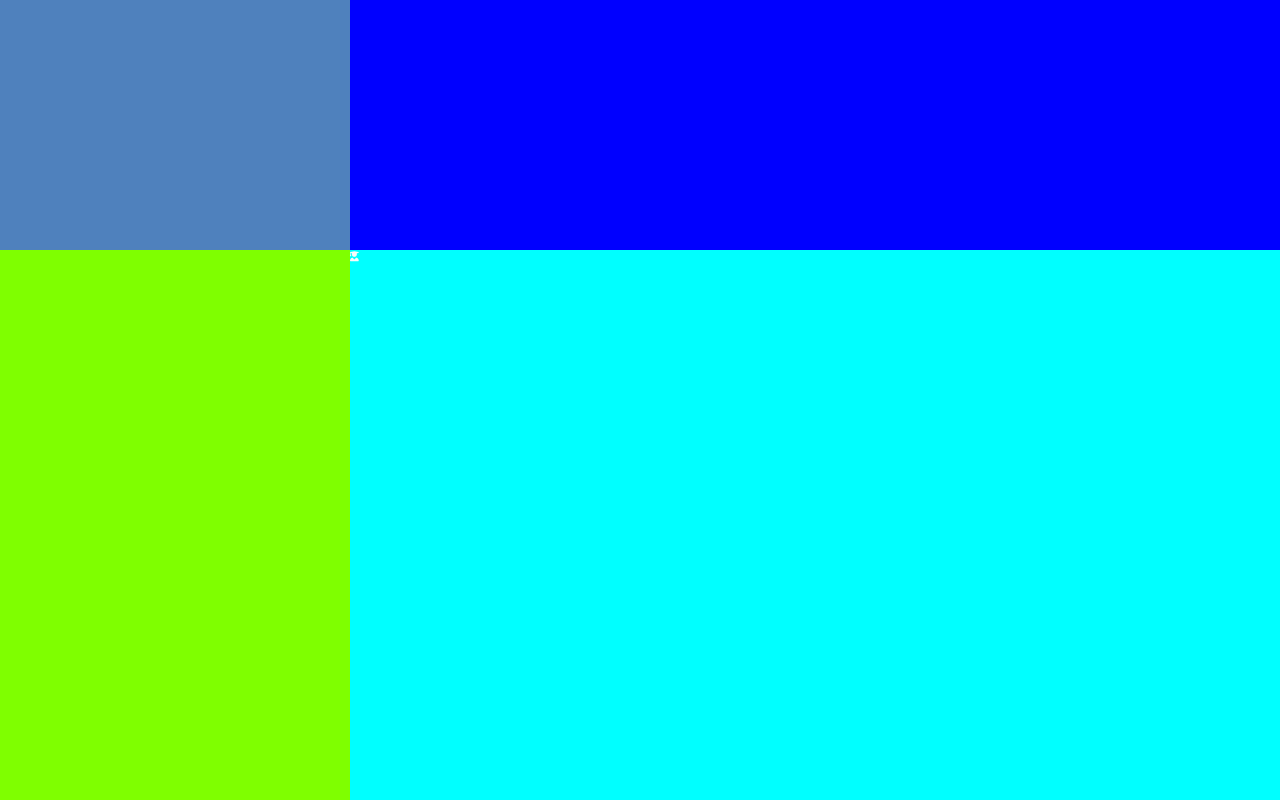
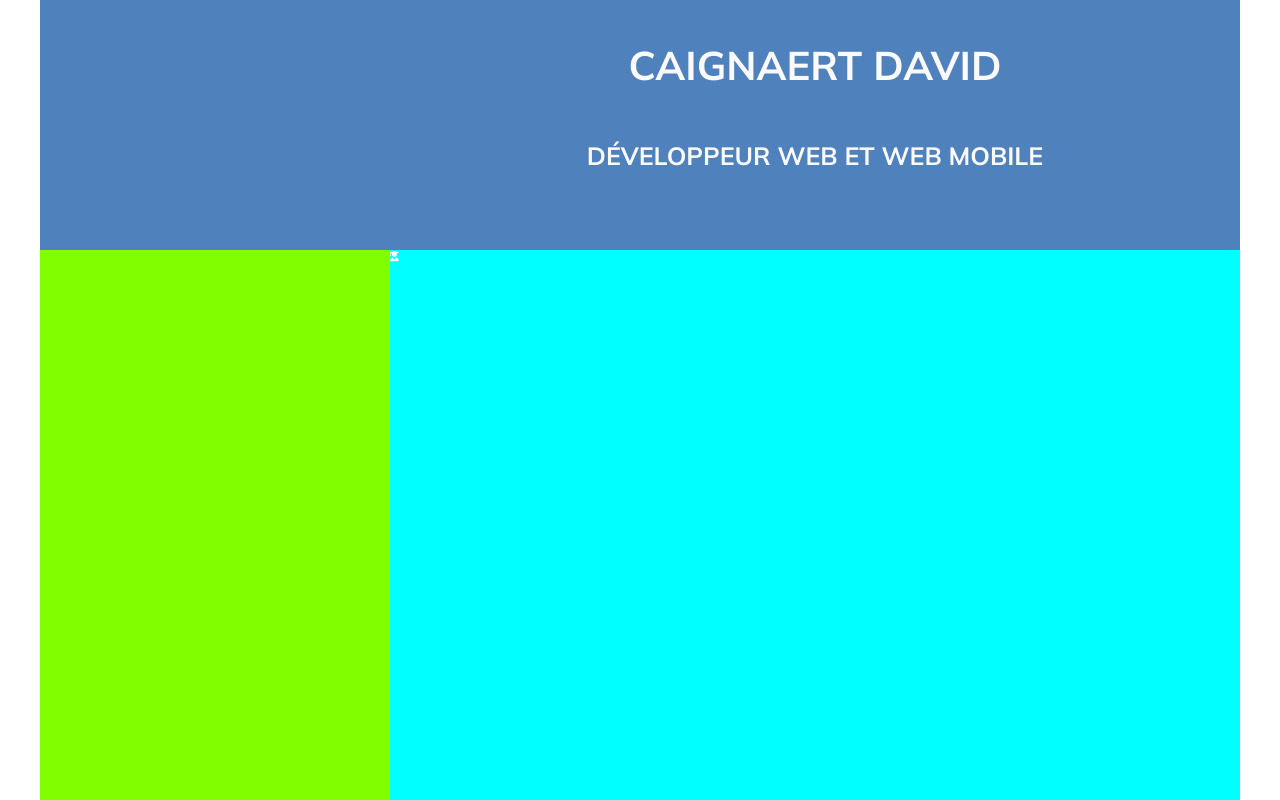
Before and after one commit to David-Caignaert/cv-david-caignaert, a website: page index.html in a window 1280 px wide. Shown: the top 800 px of the page. Drawn offline with Linux system fonts and the light colour scheme.

Commit message:
The header
mise en page et style du header

```diff
--- a/index.html
+++ b/index.html
@@ -19,7 +19,10 @@
   <body>
     <div class="grid__container">
       <div class="picture"></div>
-      <header></header>
+      <header>
+        <h1>caignaert david</h1>
+        <h2>développeur web et web mobile</h2>
+      </header>
       <aside class="aside">
         <div></div>
         <div></div>
--- a/scss/_base.scss
+++ b/scss/_base.scss
@@ -1,5 +1,8 @@
 html {
   font-size: 62.5%;
+  width: 120rem;
+  margin: auto;
+  background: white;
 }
 
 body {
--- a/scss/style.scss
+++ b/scss/style.scss
@@ -9,13 +9,28 @@
     "picture header" auto
     "aside main" 1fr
     / 350px auto;
+
+  height: 100vh;
 }
 
 //The header
 header {
   grid-area: header;
   min-height: 25rem;
-  background: blue;
+  background: var(--colorBlue);
+  color: var(--colorGrey);
+  h1 {
+    font-size: 4rem;
+  }
+  h2 {
+    font-size: 2.5rem;
+  }
+  h1,
+  h2 {
+    text-transform: uppercase;
+    text-align: center;
+    padding-top: 3rem;
+  }
 }
 
 //The picture
@@ -36,7 +51,6 @@ header {
 .aside {
   grid-area: aside;
   background: chartreuse;
-  height: 100vh;
 }
 
 //The main
```
Also changed, not shown: css/style.css.
